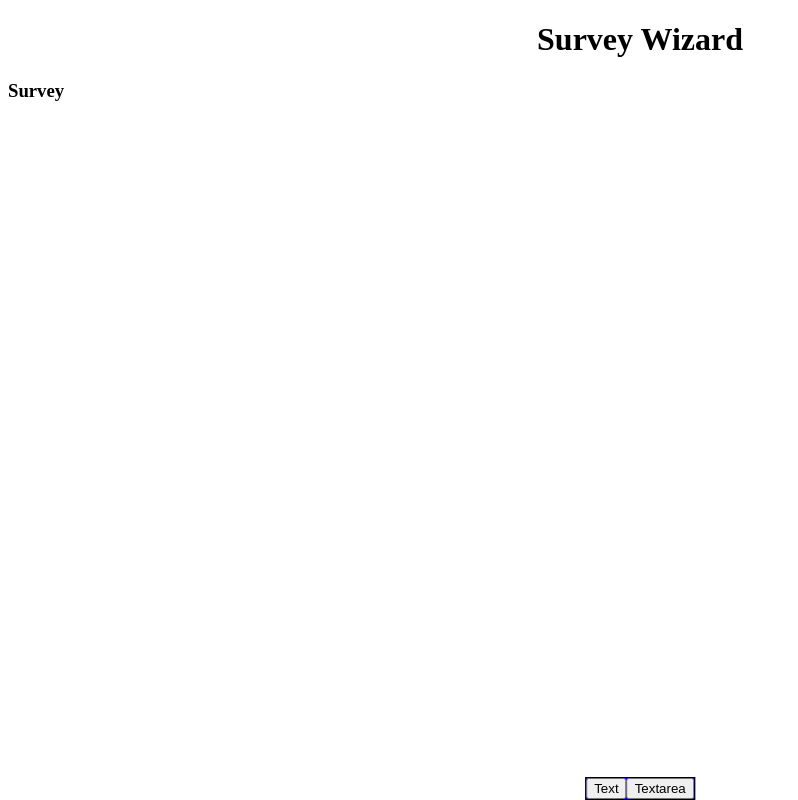
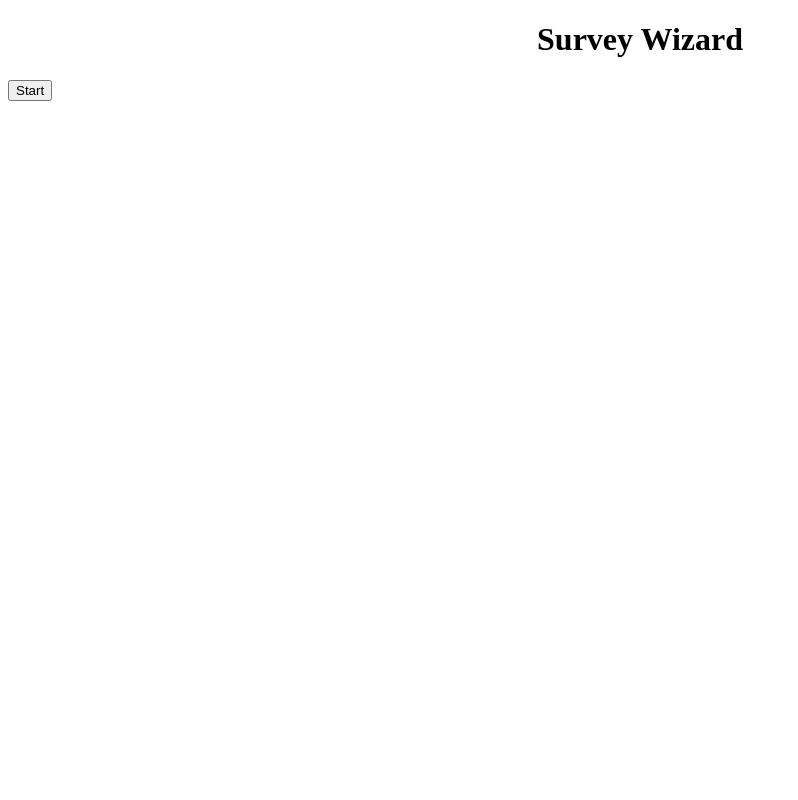
Before and after one commit to martijnvanginkel/survey_wizard, a Vue app: page / in a window 1280 px wide. Shown: the whole page, without its empty margins (0-798 px from the left). Built offline with nearby package versions, Linux system fonts and the light colour scheme.

Commit message:
Created start survey button

```diff
--- a/src/App.vue
+++ b/src/App.vue
@@ -1,9 +1,13 @@
 <template>
   <div id="app">
     <h1 class="main_title">Survey Wizard</h1>
-    <Survey />
+    <!-- <Survey /> -->
     <!-- <ToolBox v-on:create-field="createField"/> -->
-    <!-- <button v-on:click="startSurvey">Start</button> -->
+    <div v-if="doing_survey">
+      <Survey/>
+    </div>
+
+    <button v-on:click="createSurvey">Start</button>
   </div>
 </template>
 
@@ -19,12 +23,20 @@ export default {
   },
   data() {
     return {
-      fields: [
+      doing_survey: false
+      // surveys: []
+      // fields: [
 
-      ]
+      // ]
     }
   },
   methods: {
+    createSurvey() {
+
+
+      this.doing_survey = true;//.push(field);
+      console.log('created');
+    },
     createField(field) {
       this.fields = [...this.fields, field];
     },
```
